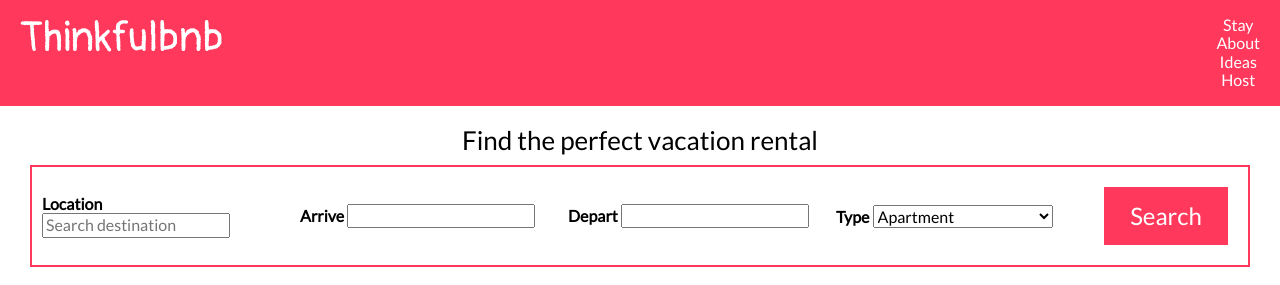
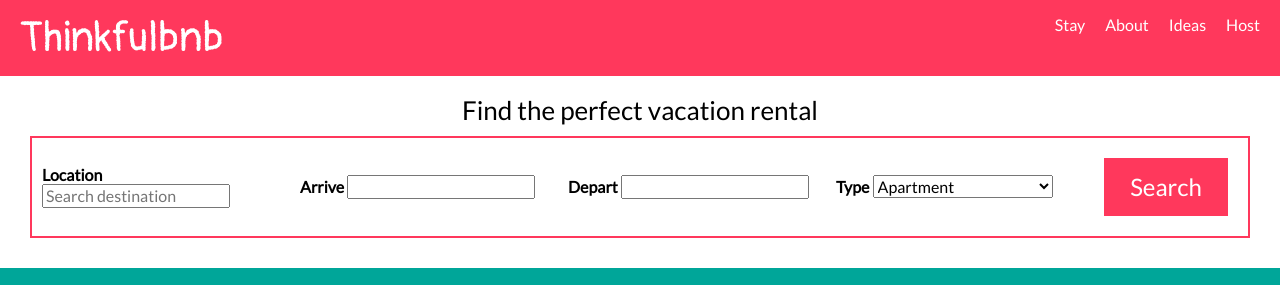
Before and after one commit to AshleyBlueRamsey/thinkful-bnb-main, a plain HTML site: page index.html in a window 1280 px wide. Shown: the top 285 px of the page. Drawn offline with nearby package versions, Linux system fonts and the light colour scheme.

Commit message:
Updated Header CSS

```diff
--- a/style.css
+++ b/style.css
@@ -61,13 +61,15 @@ header {
 
 .logo {
   font-family: "Pangolin", cursive;
-  font-size: 60px;
+  font-size: 72px;
   color: #fff;
 }
 
-header nav {
+header nav ul {
   display: flex;
+  list-style: none;
   justify-content: center;
+  padding-bottom: 20px;
 }
 
 header nav ul li {
```
